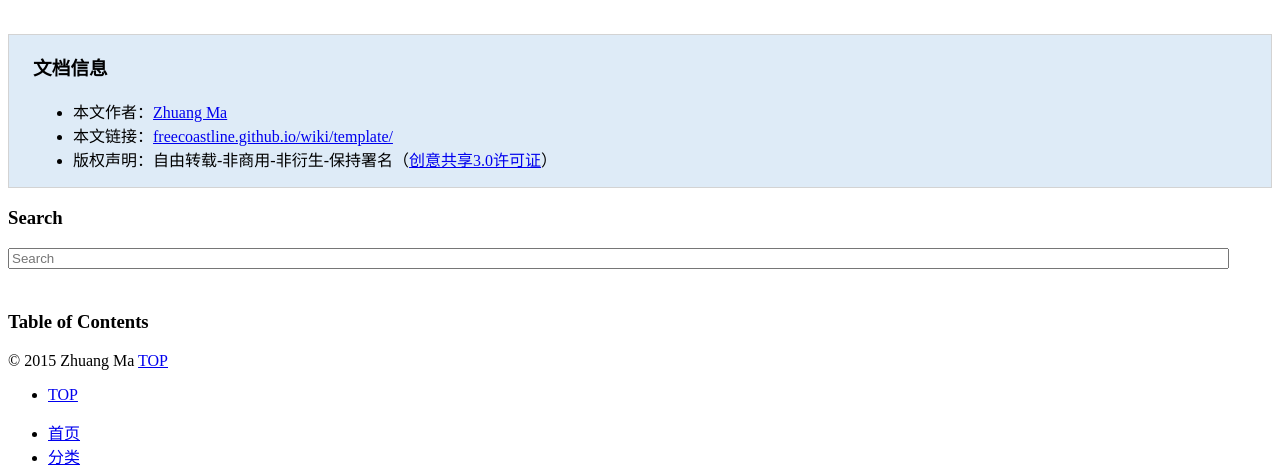
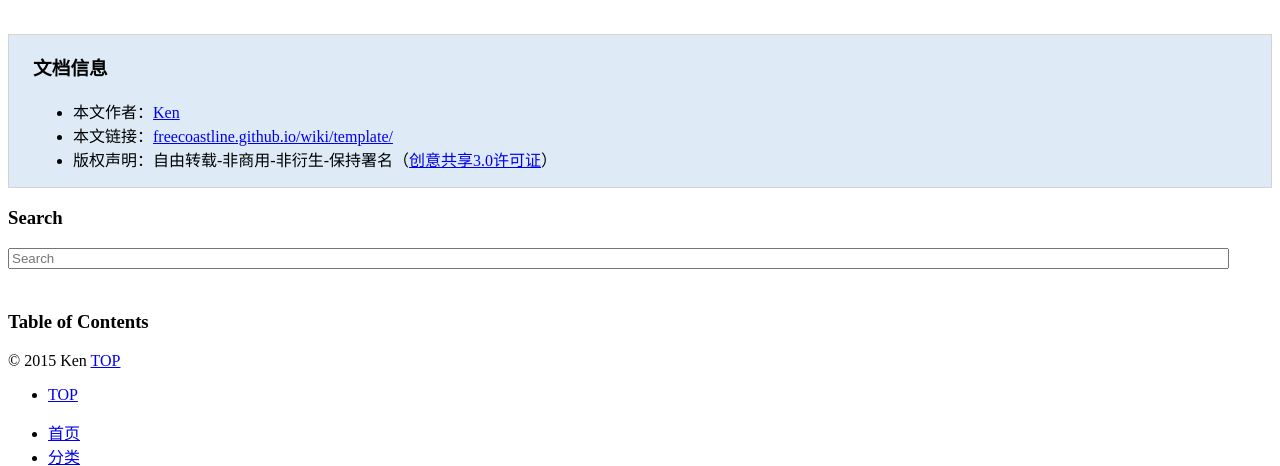
Before and after one commit to freecoastline/freecoastline.github.io, a Jekyll site: the page built from _wiki/template.md, in a window 1280 px wide. Shown: the part 324-790 px from the top of the page. Built offline with Jekyll 4.4.1, drawn with Linux system fonts in a browser that asks for light colours; nearby versions of some CDN libraries; library files that are not in the unit come from our copies; comment, search, counter and statistics services are not loaded; a style sheet for code colours, icons or effects is not loaded.

Commit message:
feat:add repo

```diff
--- a/_config.yml
+++ b/_config.yml
@@ -13,7 +13,7 @@ encoding: "utf-8"
 # 页面左下角显示的年份
 since: 2015
 # 源码仓库，请替换成自己的
-repository: mzlogin/mzlogin.github.io
+repository: freecoastline/freecoastline.github.io
 # 对 css 和 js 资源的 cdn 加速配置
 cdn:
     jsdelivr:
@@ -40,7 +40,7 @@ components:
     # 修改图片请替换 assets/images/qrcode.jpg
     qrcode:
         enabled: true
-        image_alt: 每日每夜当帕鲁
+        image_alt: 没日没夜当帕鲁
     # 维基索引页使用哪种视图，支持 列表（list）/分类（cate）
     wiki:
         view: cate
@@ -57,12 +57,12 @@ highlight_theme: github
 # ---------------- #
 #      Author      #
 # ---------------- #
-author: Zhuang Ma
+author: Ken
 organization:
 organization_url:
-github_username: mzlogin
-location: Wuhan, China
-email: chumpma@gmail.com
+github_username: freecoastline
+location: Shanghai, China
+email: jitamm20081@gmail.com
 
 # ---------------- #
 #    Navigation    #
```
